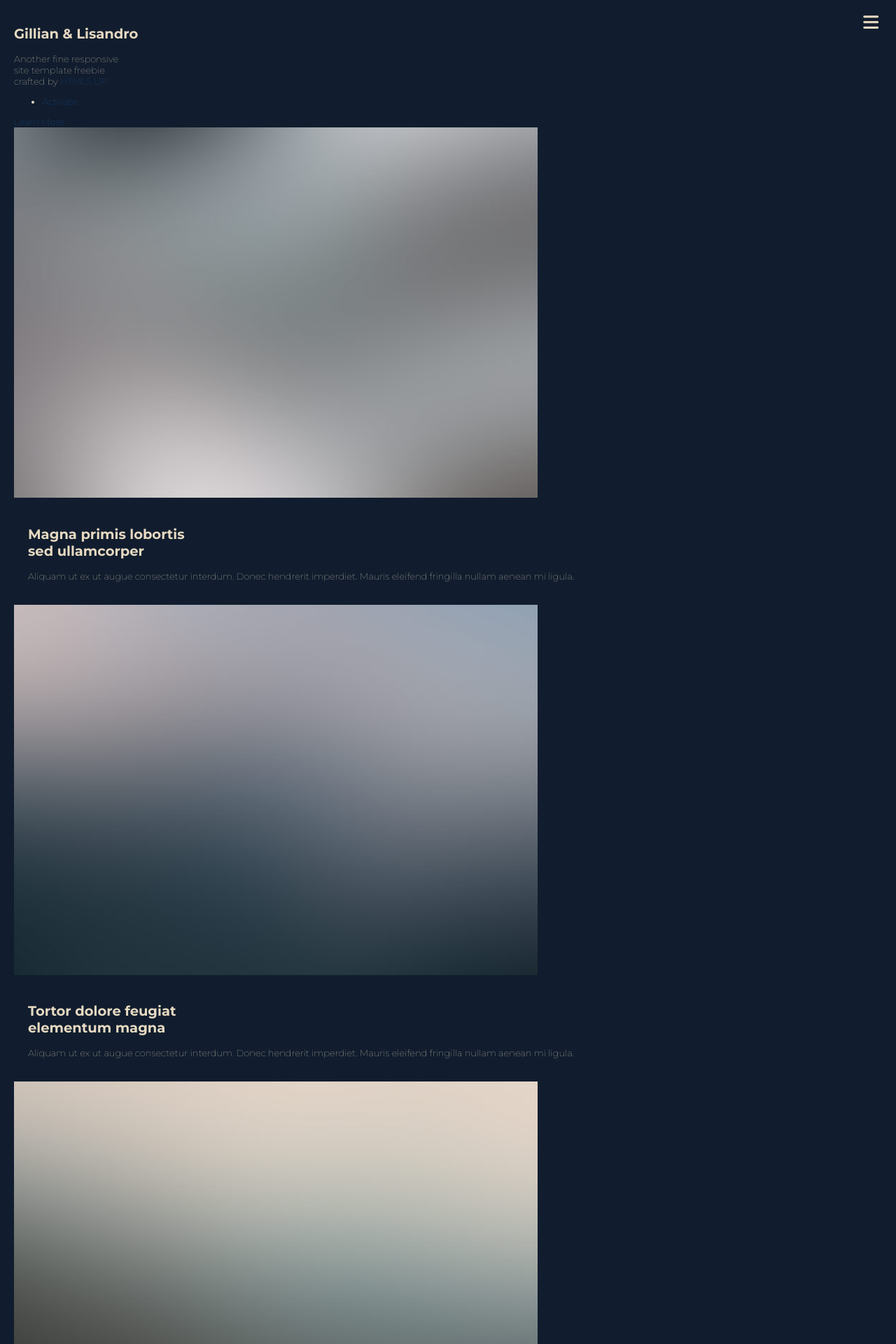
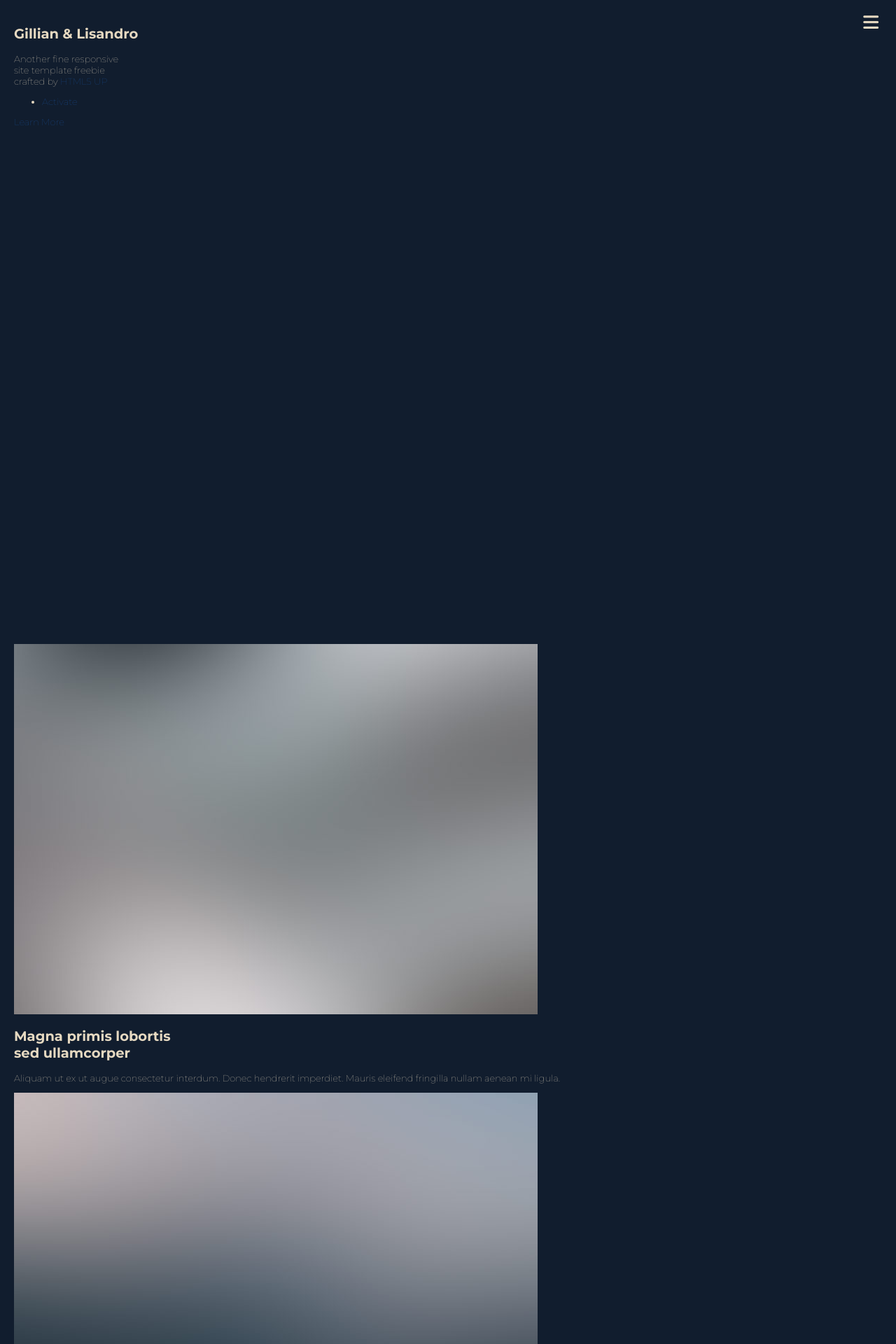
Before and after one commit to lisandroct/webecome.family, a Jekyll site: the page built from index.md, in a window 1280 px wide. Shown: the top 1920 px of the page at 70% size. Built offline with Jekyll 4.4.1, drawn with Linux system fonts in a browser that asks for light colours; nearby versions of some CDN libraries.

Commit message:
Make banner take up the whole viewport

```diff
--- a/_includes/footer.html
+++ b/_includes/footer.html
@@ -1,7 +1,7 @@
 <!-- Footer -->
 <footer id="footer">
-    <h2>G&L</h1>
-    <h3>{{ site.wedding_date }}</h2>
+    <h2>G&L</h2>
+    <h3>{{ site.wedding_date }}</h3>
     <ul class="copyright">
         <li>&copy; {% assign thisyear = site.time | date: "%Y" %}
             {% if site.first_published %}
--- a/_includes/side-menu.html
+++ b/_includes/side-menu.html
@@ -1,5 +1,5 @@
-<div id="menu" class="menu">
-    <span class="top-right fas fa-times" onclick="closeNav()"></span>
+<div id="menu">
+    <span class="absolute top-right fas fa-times" onclick="closeNav()"></span>
     <a href="index.html">Home</a>
     {% for my_page in site.pages %}
         {% if my_page.title %}
--- a/_layouts/landing.html
+++ b/_layouts/landing.html
@@ -2,12 +2,10 @@
 <html>
     {% include head.html %}
     <body>
+        <span id="menu-button" class="fixed top-right fas fa-bars" onclick="openNav()"></span>
         {% include side-menu.html %}
-        <!-- Add all page content inside this div if you want the side nav to push page content to the right (not used if you only want the sidenav to sit on top of the page -->
-        <div id="content" class="content">
-            <span class="top-right fas fa-bars" onclick="openNav()"></span>
+        <div>
             {{ content }}
-            {% include footer.html %}
         </div>
         {% include scripts.html %}
     </body>
--- a/assets/css/landing.scss
+++ b/assets/css/landing.scss
@@ -49,7 +49,7 @@ textarea,
 /*
 * -- SIDE MENU --
 */
-.menu {
+#menu {
     height: 100%;
     width: $menu-size;
     position: fixed;
@@ -76,6 +76,9 @@ textarea,
     }
 }
 
+/*
+* -- CONTENT --
+*/
 .content {
     width: 100%;
     height: 100%;
@@ -86,20 +89,43 @@ textarea,
     }
 }
 
-/* On smaller screens, where height is less than 450px, change the style of the sidenav (less padding and a smaller font size) */
+#banner {
+    width: 100%;
+    height: 100%;
+}
+
+#timeline {
+    position: absolute;
+    width: 100%;
+    top: 100%;
+}
+
+/*
+* -- UTILS --
+*/
+.fixed {
+    position: fixed;
+}
+
+.absolute {
+    position: absolute;
+}
+
+.top-right {
+    top: 20px;
+    right: 25px;
+    font-size: 25px;
+    margin-left: 50px;
+}
+
+/*
+* -- PHONES --
+*/
 @media screen and (max-height: 450px) {
-    .sidenav {
+    .menu {
         padding-top: 15px;
         a {
             font-size: 18px;
         }
     }
 }
-
-.top-right {
-    position: absolute;
-    top: 20px;
-    right: 25px;
-    font-size: 25px;
-    margin-left: 50px;
-}
--- a/assets/js/ui.js
+++ b/assets/js/ui.js
@@ -1,11 +1,17 @@
 /* Set the width of the side navigation to 250px and the left margin of the page content to 250px */
 function openNav() {
     document.getElementById("menu").classList.add("menu-is-open");
-    document.getElementById("content").classList.add("menu-is-open");
+    var contents = document.getElementsByClassName("content");
+    for (var i = 0; i < contents.length; i++) {
+        contents[i].classList.add("menu-is-open");
+    }
 }
 
 /* Set the width of the side navigation to 0 and the left margin of the page content to 0 */
 function closeNav() {
     document.getElementById("menu").classList.remove("menu-is-open");
-    document.getElementById("content").classList.remove("menu-is-open");
+    var contents = document.getElementsByClassName("content");
+    for (var i = 0; i < contents.length; i++) {
+        contents[i].classList.remove("menu-is-open");
+    }
 }
--- a/index.md
+++ b/index.md
@@ -2,7 +2,7 @@
 layout: landing
 ---
 <!-- Banner -->
-<section id="banner">
+<section id="banner" class="content">
 	<div class="inner">
 		<h2 class="test">{{ site.title }}</h2>
 		<p class="test">{{ site.description | markdownify }}</p>
@@ -14,26 +14,27 @@ layout: landing
 </section>
 
 <!-- About Us -->
-<section id="two" class="wrapper alt style2">
+<section id="timeline" class="content">
 	<section class="spotlight">
-		<div class="image"><img src="assets/images/pic01.jpg" alt="" /></div><div class="content">
+		<div class="image"><img src="assets/images/pic01.jpg" alt="" /></div><div>
 			<h2>Magna primis lobortis<br />
 			sed ullamcorper</h2>
 			<p>Aliquam ut ex ut augue consectetur interdum. Donec hendrerit imperdiet. Mauris eleifend fringilla nullam aenean mi ligula.</p>
 		</div>
 	</section>
 	<section class="spotlight">
-		<div class="image"><img src="assets/images/pic02.jpg" alt="" /></div><div class="content">
+		<div class="image"><img src="assets/images/pic02.jpg" alt="" /></div><div>
 			<h2>Tortor dolore feugiat<br />
 			elementum magna</h2>
 			<p>Aliquam ut ex ut augue consectetur interdum. Donec hendrerit imperdiet. Mauris eleifend fringilla nullam aenean mi ligula.</p>
 		</div>
 	</section>
 	<section class="spotlight">
-		<div class="image"><img src="assets/images/pic03.jpg" alt="" /></div><div class="content">
+		<div class="image"><img src="assets/images/pic03.jpg" alt="" /></div><div>
 			<h2>Augue eleifend aliquet<br />
 			sed condimentum</h2>
 			<p>Aliquam ut ex ut augue consectetur interdum. Donec hendrerit imperdiet. Mauris eleifend fringilla nullam aenean mi ligula.</p>
 		</div>
 	</section>
+	{% include footer.html %}
 </section>
```
